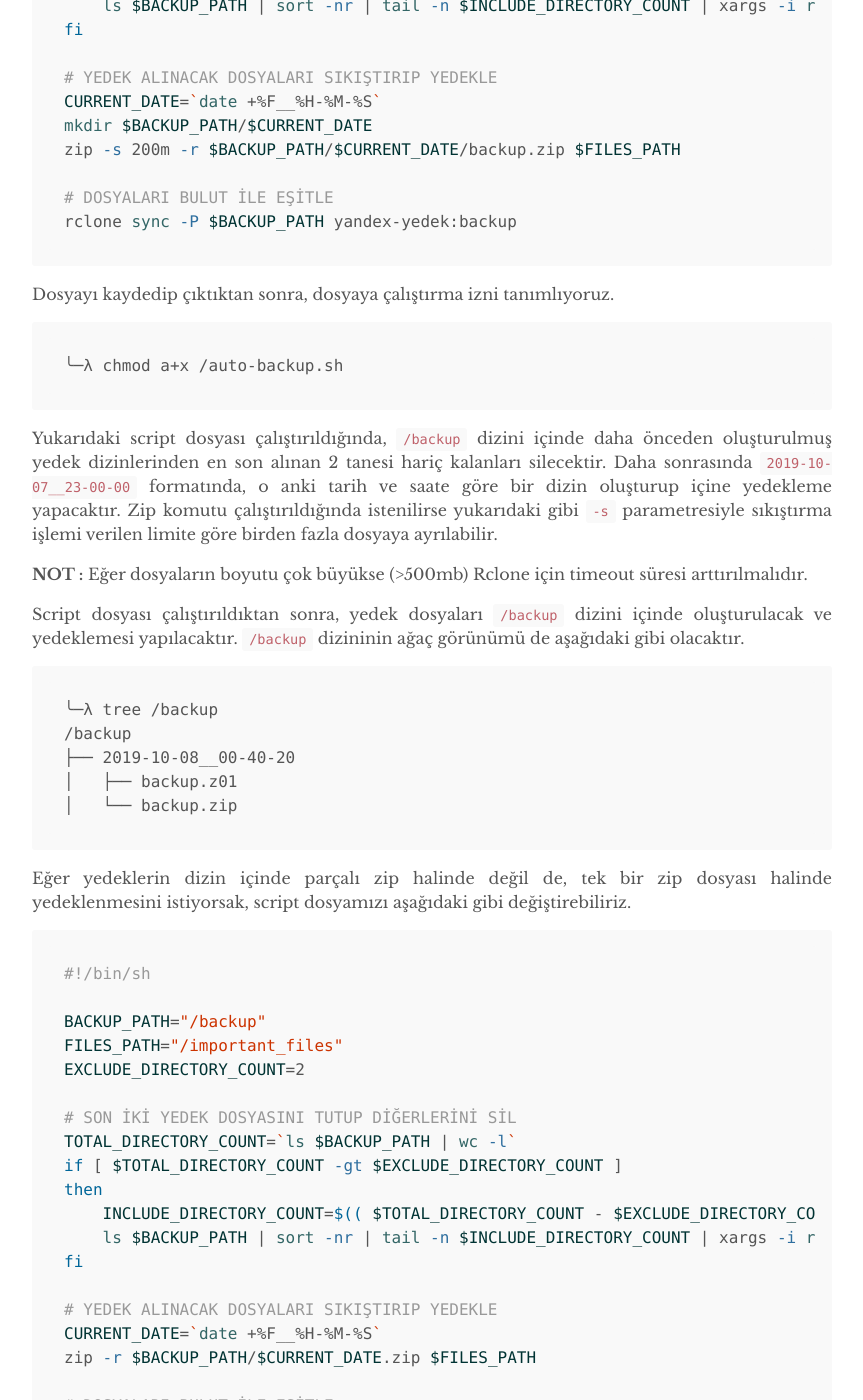
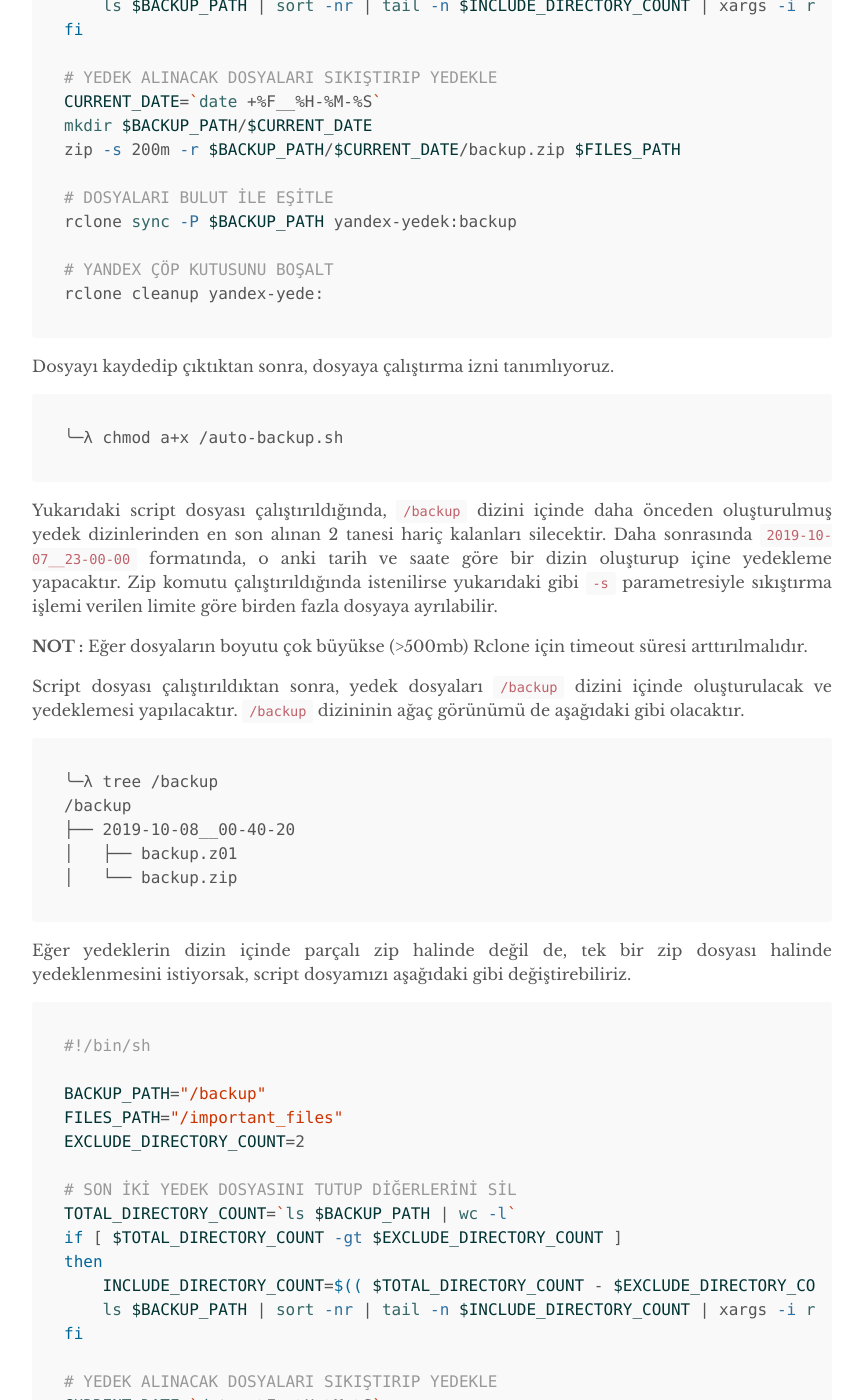
Before and after one commit to serhattsnmz/blog, a Jekyll site: the page built from _posts/2019-10-19-rclone-ile-otomatik-server-yedeklemesi.md, in a window 1280 px wide and 1400 px high, scrolled down 5739 px. Shown: the whole window, without its empty margins (208-1071 px from the left). Built offline with Jekyll 4.4.1, drawn with Linux system fonts in a browser that asks for light colours; some of the changed text lies outside the part shown.

Commit message:
update blog post

````diff
--- a/_posts/2019-10-19-rclone-ile-otomatik-server-yedeklemesi.md
+++ b/_posts/2019-10-19-rclone-ile-otomatik-server-yedeklemesi.md
@@ -195,6 +195,9 @@ zip -s 200m -r $BACKUP_PATH/$CURRENT_DATE/backup.zip $FILES_PATH
 
 # DOSYALARI BULUT İLE EŞİTLE
 rclone sync -P $BACKUP_PATH yandex-yedek:backup
+
+# YANDEX ÇÖP KUTUSUNU BOŞALT
+rclone cleanup yandex-yede:
 ```
 
 Dosyayı kaydedip çıktıktan sonra, dosyaya çalıştırma izni tanımlıyoruz.
@@ -240,6 +243,9 @@ zip -r $BACKUP_PATH/$CURRENT_DATE.zip $FILES_PATH
 
 # DOSYALARI BULUT İLE EŞİTLE
 rclone sync -P $BACKUP_PATH yandex-yedek:backup
+
+# YANDEX ÇÖP KUTUSUNU BOŞALT
+rclone cleanup yandex-yede:
 ```
 
 Bu şekilde alınan yedek dosyalarının ağaç görünümü de aşağıdaki gibi olacaktır:
````
